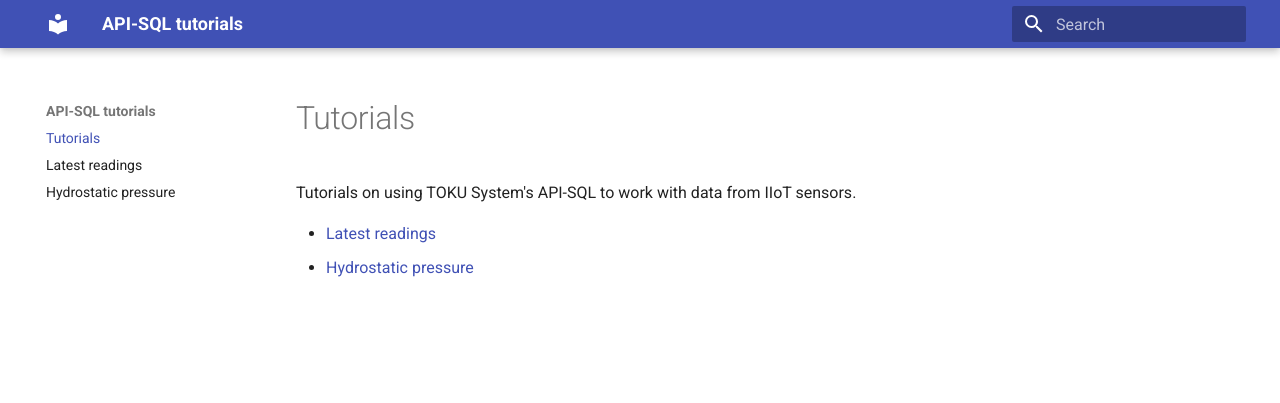
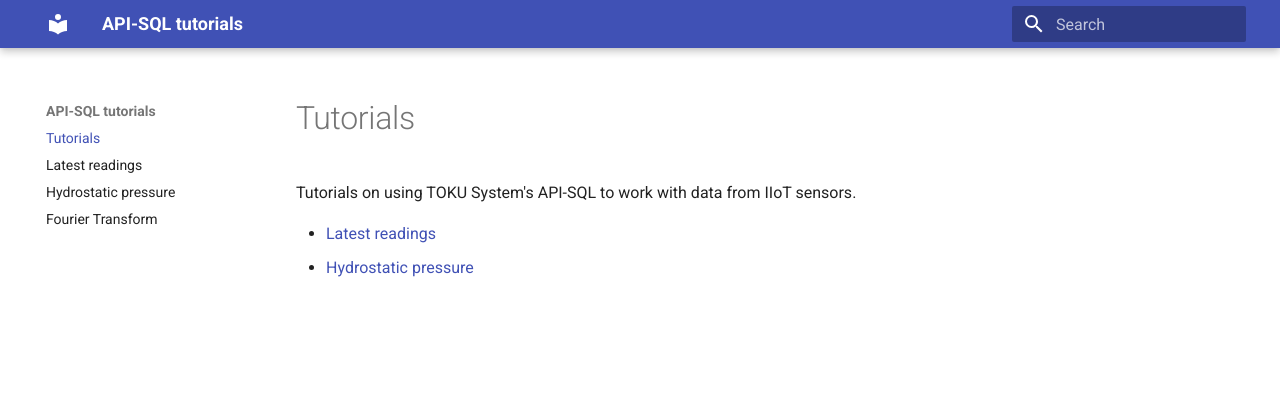
Before and after one commit to TOKU-Systems/tutorials, an MkDocs documentation site: the page built from docs/index.md, in a window 1280 px wide. Shown: the top 403 px of the page. Built offline with MkDocs 1.6.1 and Material for MkDocs 9.7.7, drawn with Linux system fonts in a browser that asks for light colours.

Commit message:
fourier transform folder added

```diff
--- a/mkdocs.yml
+++ b/mkdocs.yml
@@ -44,3 +44,4 @@
     - index.md
     - Latest readings: latest-readings/index.md
     - Hydrostatic pressure: hydrostatic-pressure/index.md
+    - Fourier Transform : fourier-transform/index.md
```
